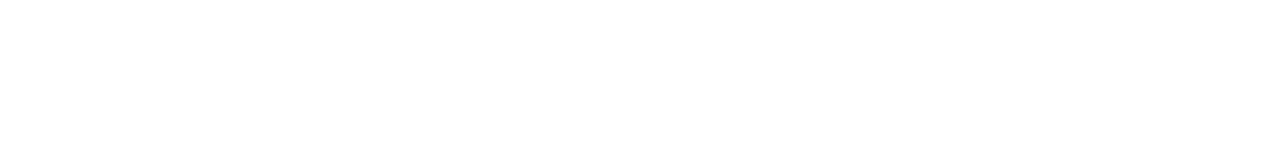
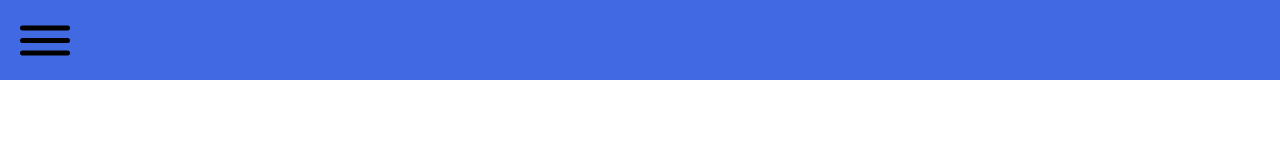
Before and after one commit to nelso0on/sitebar-hamburger, a plain HTML site: page index.html in a window 1280 px wide. Drawn offline with Linux system fonts and the light colour scheme.

Commit message:
bars styled

```diff
--- a/index.html
+++ b/index.html
@@ -4,7 +4,36 @@
     <meta charset="UTF-8" />
     <meta http-equiv="X-UA-Compatible" content="IE=edge" />
     <meta name="viewport" content="width=device-width, initial-scale=1.0" />
-    <title>Document</title>
+    <link
+      rel="stylesheet"
+      href="https://cdnjs.cloudflare.com/ajax/libs/font-awesome/5.15.2/css/all.min.css"
+      integrity="sha512-HK5fgLBL+xu6dm/Ii3z4xhlSUyZgTT9tuc/hSrtw6uzJOvgRr2a9jyxxT1ely+B+xFAmJKVSTbpM/CuL7qxO8w=="
+      crossorigin="anonymous"
+    />
+    <title>Sidebar hamburger</title>
+    <link
+      href="https://fonts.googleapis.com/css?family=Roboto:100,100italic,300,300italic,regular,italic,500,500italic,700,700italic,900,900italic"
+      rel="stylesheet"
+    />
+    <link rel="stylesheet" href="style.css" />
   </head>
-  <body></body>
+  <body>
+    <nav>
+      <button><span></span></button>
+    </nav>
+    <aside>
+      <ul class="main-list">
+        <li class="list-element"></li>
+        <li class="list-element"></li>
+        <li class="list-element"></li>
+      </ul>
+      <ul class="another-list">
+        <li class="list-element"></li>
+        <li class="list-element"></li>
+        <li class="list-element"></li>
+        <li class="list-element"></li>
+        <li class="list-element"></li>
+      </ul>
+    </aside>
+  </body>
 </html>
--- a/style.css
+++ b/style.css
@@ -0,0 +1,59 @@
+* {
+  margin: 0;
+  padding: 0;
+  box-sizing: border-box;
+}
+
+body {
+  height: 100vh;
+}
+
+nav {
+  height: 10%;
+  width: 100%;
+  background-color: royalblue;
+  display: flex;
+  align-items: center;
+  justify-content: flex-start;
+  padding-left: 20px;
+}
+
+button {
+  height: 50px;
+  width: 50px;
+  display: flex;
+  flex-direction: row;
+  align-items: center;
+  border: none;
+  background: transparent;
+  cursor: pointer;
+}
+
+button span {
+  display: block;
+  background-color: black;
+  width: 100%;
+  height: 5px;
+  border-radius: 4px;
+}
+button span::before {
+  display: block;
+  content: "";
+  background-color: black;
+  width: 100%;
+  height: 5px;
+  transform: translateY(-250%);
+  border-radius: 4px;
+  transform-origin: center;
+}
+
+button span::after {
+  display: block;
+  content: "";
+  background-color: black;
+  width: 100%;
+  height: 5px;
+  transform: translateY(150%);
+  border-radius: 4px;
+  transform-origin: center;
+}
```
